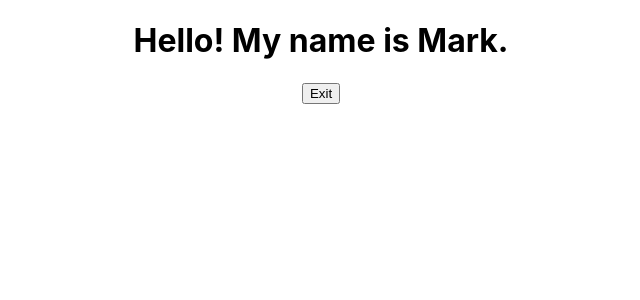
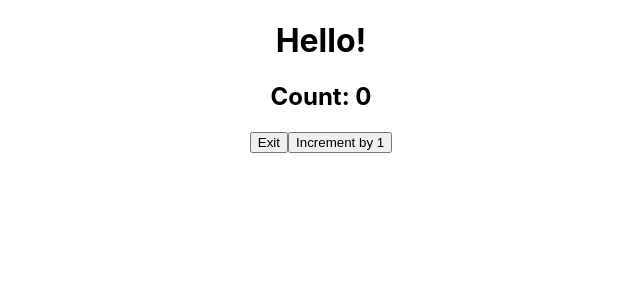
Before and after one commit to marked-gil/ci-first-react-app, a React (Create React App) app in the folder my-app/: page / in a window 1280 px wide. Shown: the top 300 px of the page, without its empty margins (319-959 px from the left). Built offline with nearby package versions, Linux system fonts and the light colour scheme.

Commit message:
Incrementing by 1

```diff
--- a/my-app/src/App.js
+++ b/my-app/src/App.js
@@ -2,8 +2,9 @@
 import './App.css';
 // import FunctionalGreeting from './components/FunctionalGreeting';
 // import FunctionalGreetingWithProps from './components/FunctionalGreetingWithProps';
-import StatefulGreeting from './components/StatefulGreeting';
-import StatefulGreetingWithCallback from './components/StatefulGreetingWithCallback';
+// import StatefulGreeting from './components/StatefulGreeting';
+// import StatefulGreetingWithCallback from './components/StatefulGreetingWithCallback';
+import StatefulGreetingWithPrevState from './components/StatefulGreetingWithPrevState';
 
 
 function App() {
@@ -12,7 +13,8 @@
       {/* <FunctionalGreeting /> */}
       {/* <FunctionalGreetingWithProps greeting="Nice to meet you" name="Mark" age="35" /> */}
       {/* <StatefulGreeting greeting="I'm a stateful class component." name="Mark" /> */}
-      <StatefulGreetingWithCallback name="Mark" />
+      {/* <StatefulGreetingWithCallback name="Mark" /> */}
+      <StatefulGreetingWithPrevState name="Mark" />
     </div>
   );
 }
--- /dev/null
+++ b/my-app/src/components/StatefulGreetingWithPrevState.js
@@ -0,0 +1,48 @@
+import React from "react";
+
+
+class StatefulGreetingWithPrevState extends React.Component {
+
+    constructor(props) {
+        super(props);
+        this.state = {
+            introduction: "Hello!",
+            buttonText: "Exit",
+            count: 0,
+        };
+    }
+
+    handleClick() {
+        this.setState(
+            {
+                introduction: this.state.introduction === "Hello!" ? "Goodbye!" : "Hello!",
+                buttonText: this.state.buttonText === "Exit" ? "Enter" : "Exit",
+            },
+            () => {
+                console.log('New state: ', this.state.introduction)
+                console.log('New state: ',this.state.buttonText)
+            }
+        )
+    }
+
+    increment() {
+        this.setState(
+            {
+                count: this.state.count + 1,
+            }
+        )
+    }
+
+    render() {
+        return (
+            <div>
+                <h1>{this.state.introduction}</h1>
+                <h2>Count: {this.state.count}</h2>
+                <button onClick={()=> this.handleClick()} >{this.state.buttonText}</button>
+                <button onClick={() => this.increment()}>Increment by 1</button>
+            </div>
+        )
+    }
+}
+
+export default StatefulGreetingWithPrevState;
```
